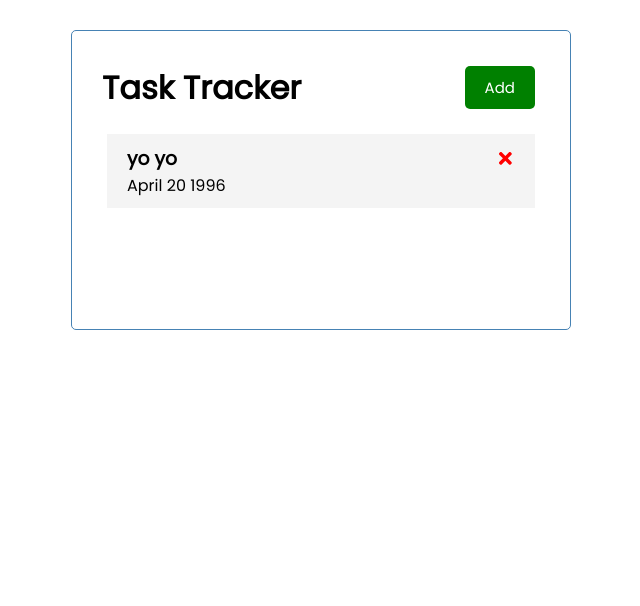
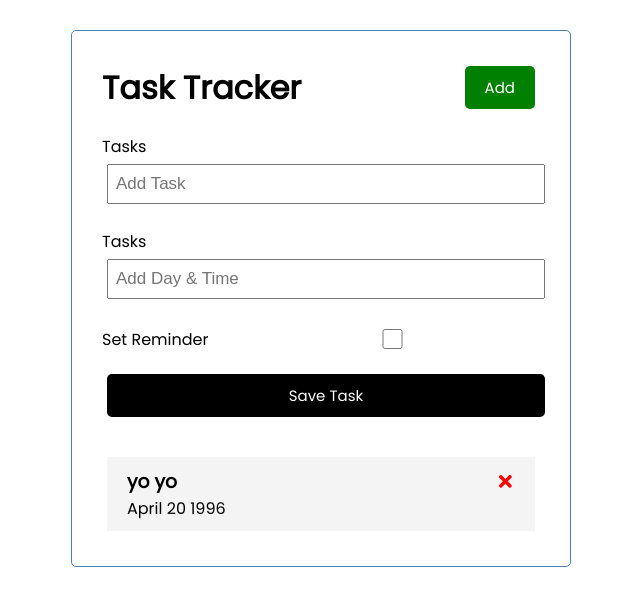
Before and after one commit to madhuneupane/react-task-tracker, a React (Create React App) app: page / in a window 1280 px wide. Shown: the top 606 px of the page, without its empty margins (319-959 px from the left). Built offline with nearby package versions, Linux system fonts and the light colour scheme.

Commit message:
feat: implement new task add

```diff
--- a/src/App.js
+++ b/src/App.js
@@ -2,6 +2,7 @@
 
 import Header from "./components/Header";
 import Tasks from "./components/Tasks";
+import AddTask from "./components/AddTask";
 function App() {
   const [tasks, setTasks] = useState([
     {
@@ -28,7 +29,8 @@
 
   return (
     <div className="container">
-      <Header title="Task Tracker"></Header>
+      <Header title="Task Tracker" />
+      <AddTask />
       {tasks.length > 0 ? (
         <Tasks tasks={tasks} onDelete={deleteTask} onToggle={toggleReminder} />
       ) : (
--- /dev/null
+++ b/src/components/AddTask.js
@@ -0,0 +1,43 @@
+import React from "react";
+import { useState } from "react";
+
+const AddTask = () => {
+  const [text, setText] = useState("");
+  const [day, setDay] = useState("");
+  const [reminder, setReminder] = useState(false);
+
+  return (
+    <form className="add-form">
+      <div className="form-control">
+        <label>Tasks</label>
+        <input
+          type="text"
+          placeholder="Add Task"
+          value={text}
+          onChange={(e) => setText(e.target.value)}
+        ></input>
+      </div>
+
+      <div className="form-control">
+        <label>Tasks</label>
+        <input
+          type="text"
+          placeholder="Add Day & Time"
+          value={day}
+          onChange={(e) => setDay(e.target.value)}
+        ></input>
+      </div>
+      <div className="form-control form-control-check">
+        <label>Set Reminder</label>
+        <input
+          type="checkbox"
+          value={reminder}
+          onChange={(e) => setReminder(e.currentTarget.checked)}
+        ></input>
+      </div>
+      <input type="submit" value="Save Task" className="btn btn-block" />
+    </form>
+  );
+};
+
+export default AddTask;
--- a/src/components/Task.js
+++ b/src/components/Task.js
@@ -1,7 +1,10 @@
 import { FaTimes } from "react-icons/fa";
 function Task({ task, onDelete, onToggle }) {
   return (
-    <div className="task" onDoubleClick={() => onToggle(task.id)}>
+    <div
+      className={`task ${task.reminder ? "reminder" : ""}`}
+      onDoubleClick={() => onToggle(task.id)}
+    >
       <h3>
         {task.text}{" "}
         <FaTimes
```
